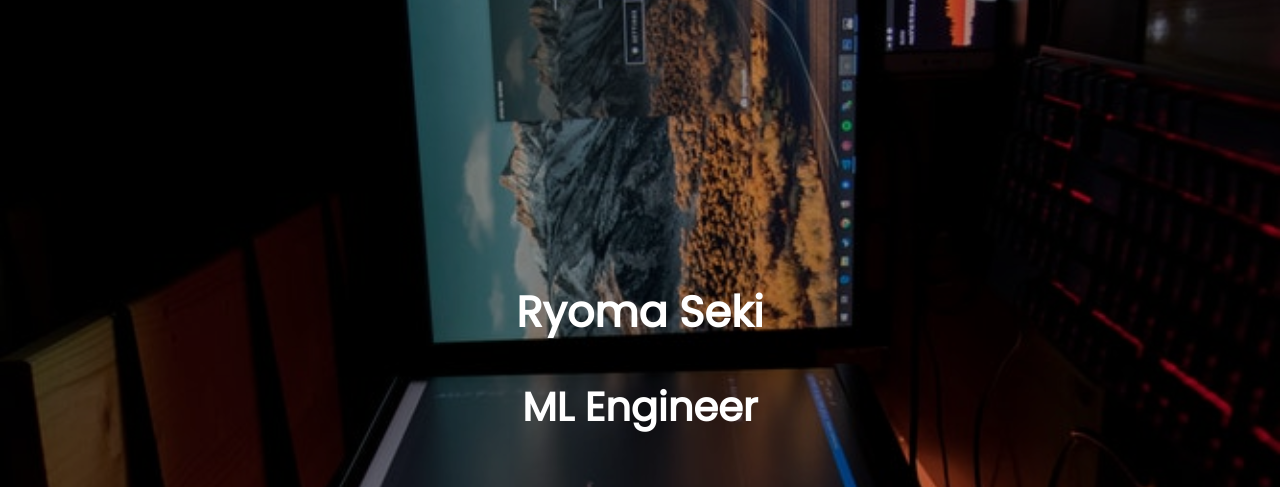
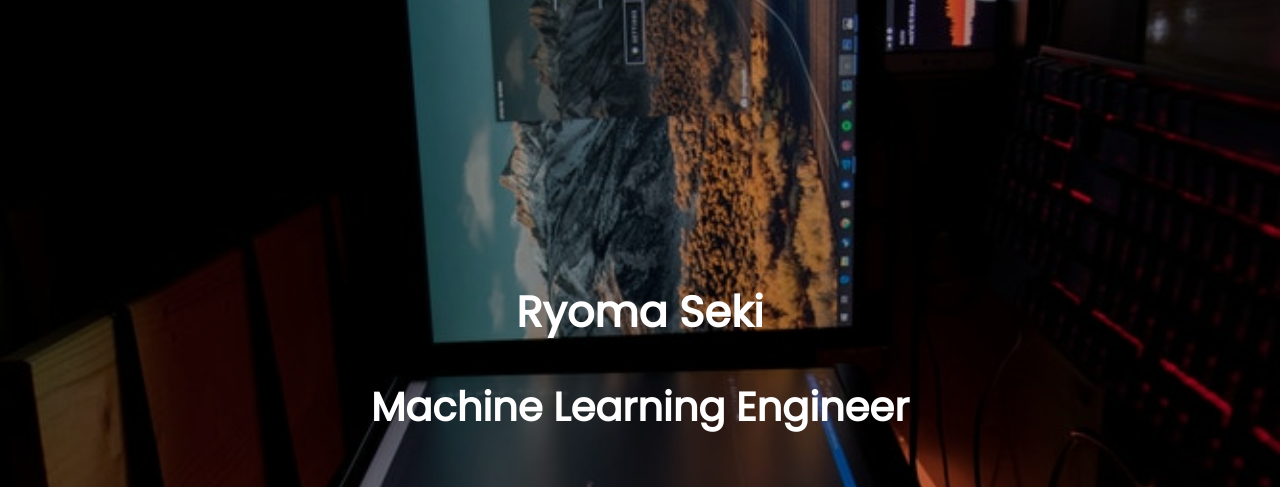
Before and after one commit to Kotoneryuuma/portfolio_git, a plain HTML site: page index.html in a window 1280 px wide. Shown: the top 487 px of the page. Drawn offline with Linux system fonts and the light colour scheme.

Commit message:
Update index.html

```diff
--- a/index.html
+++ b/index.html
@@ -13,7 +13,7 @@
   <main>
 <div class="wrapper">
     <h1>Ryoma Seki</h1>
-    <h2>ML Engineer</h2>
+    <h2>Machine Learning Engineer</h2>
     <ul >
 
       <li>
```
